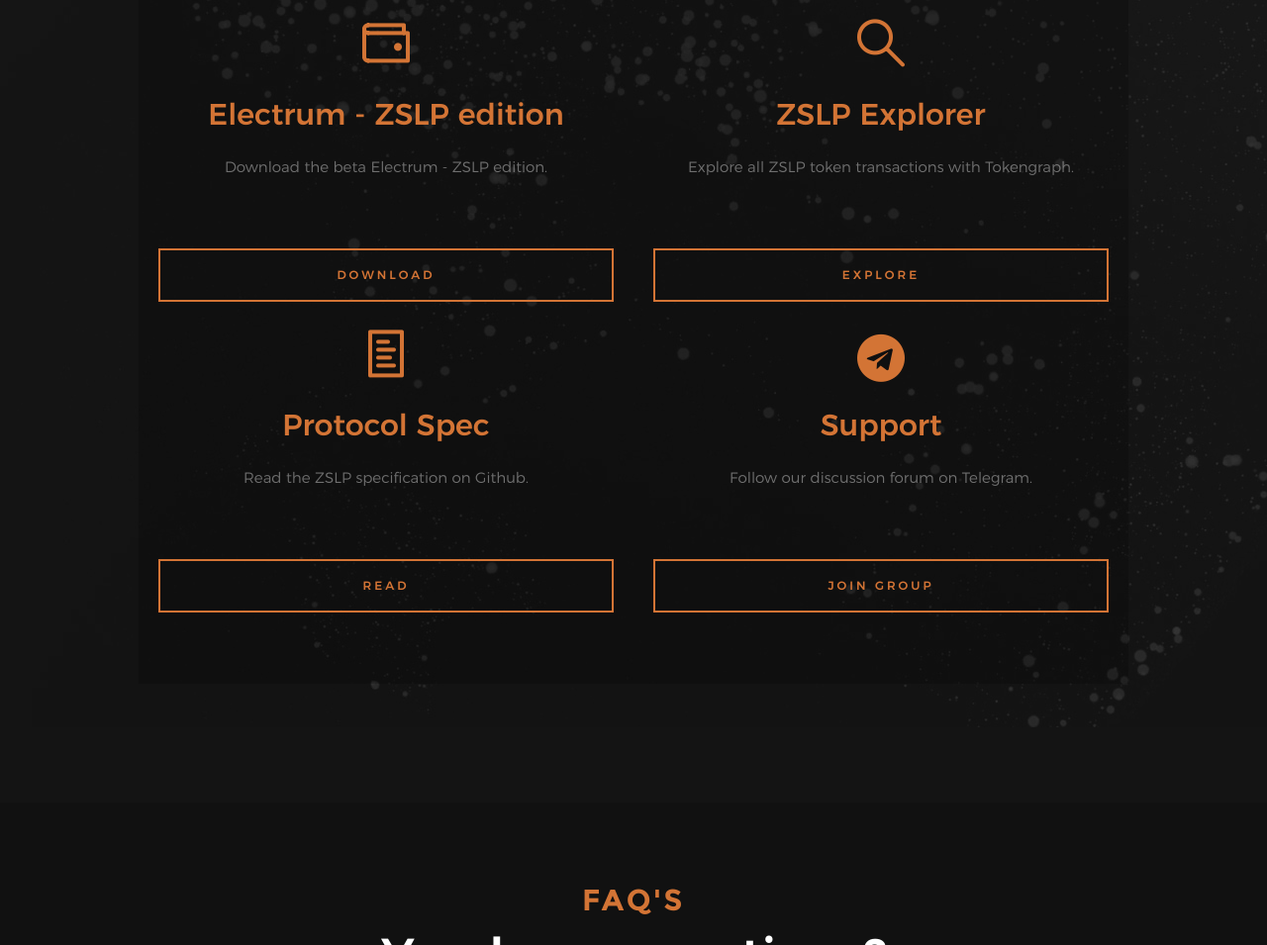
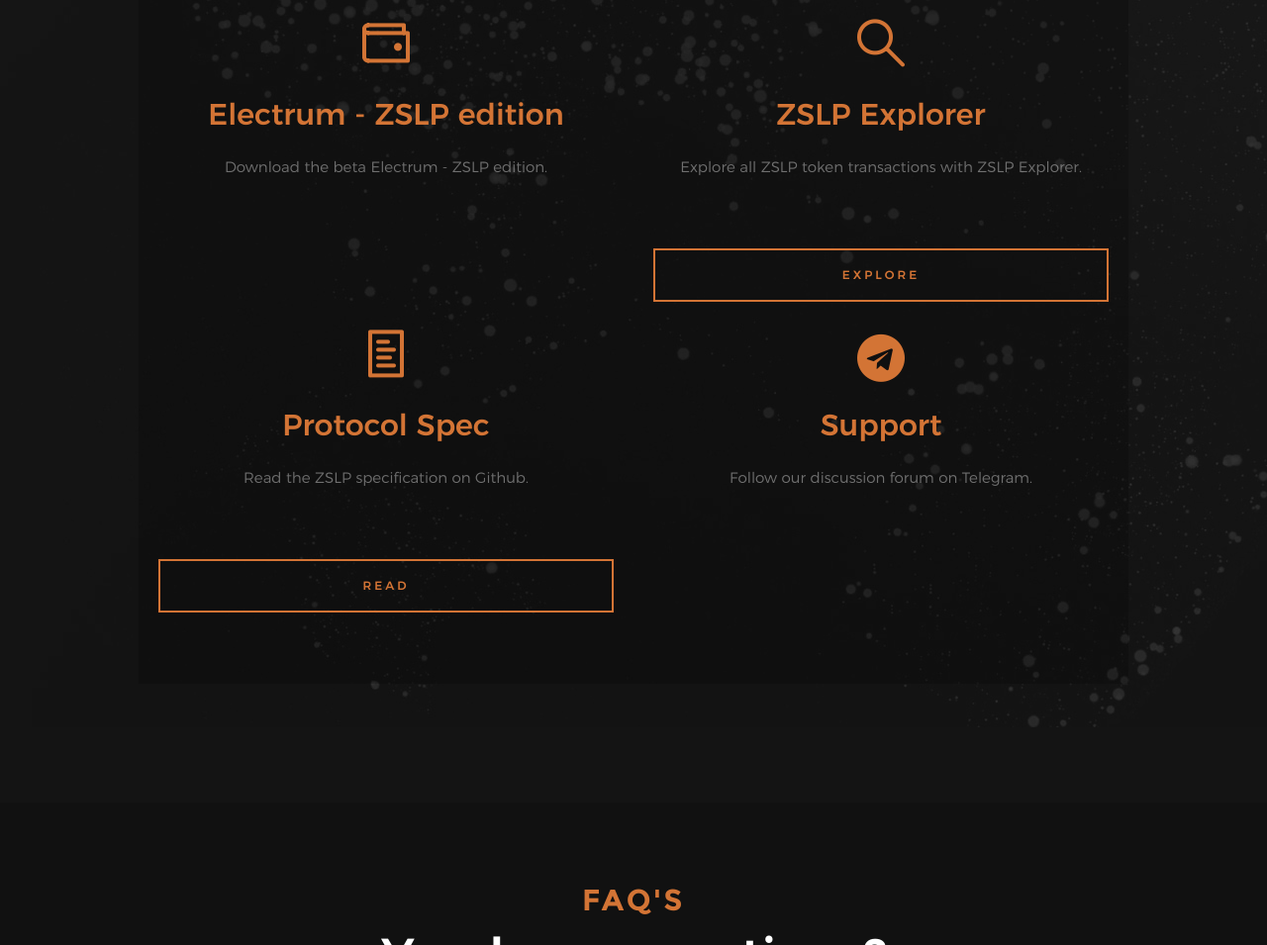
Before and after one commit to ZSLP/zslp-website, a plain HTML site: page index.html in a window 1280 px wide. Shown: the part 3515-4470 px from the top of the page at 99% size. Drawn offline with Linux system fonts and the light colour scheme; files whose address does not match are found by name.

Commit message:
Update links

```diff
--- a/index.html
+++ b/index.html
@@ -305,14 +305,14 @@
             	<div class="service-icon-center "><i class="icon-wallet"></i></div>
                 <h2 class="display-3 display-3--light">Electrum - ZSLP edition</h2>
                 <p class="align-center">Download the beta Electrum - ZSLP edition.</p>
-                <a class="btn btn--stroke full-width" href="https://electroncash.org/index.html#slp">Download</a>
+                <!-- <a class="btn btn--stroke full-width" href="https://electroncash.org/index.html#slp">Download</a> -->
             </div>
 
             <div class="col-six">
             	<div class="service-icon-center "><i class="icon-search"></i></div>
                 <h2 class="display-3 display-3--light">ZSLP Explorer</h2>
-                <p class="align-center">Explore all ZSLP token transactions with Tokengraph.</p>
-                <a class="btn btn--stroke full-width" href="https://tokengraph.network">Explore</a>
+                <p class="align-center">Explore all ZSLP token transactions with ZSLP Explorer.</p>
+                <a class="btn btn--stroke full-width" href="https://explorer.zslp.org">Explore</a>
             </div>
 
             <div class="col-six">
@@ -326,7 +326,7 @@
             	<div class="service-icon-center service-icon"><i class="fa fa-telegram"></i></div>
                 <h2 class="display-3 display-3--light">Support</h2>
                 <p class="align-center">Follow our discussion forum on Telegram.</p>
-                <a class="btn btn--stroke full-width" href="https://t.me/joinchat/IiRCvRA3Edyh9IJBANH7Rw">Join Group</a>
+                <!-- <a class="btn btn--stroke full-width" href="https://t.me/joinchat/IiRCvRA3Edyh9IJBANH7Rw">Join Group</a> -->
             </div>
 
         </div> <!-- end contact-content -->
```
